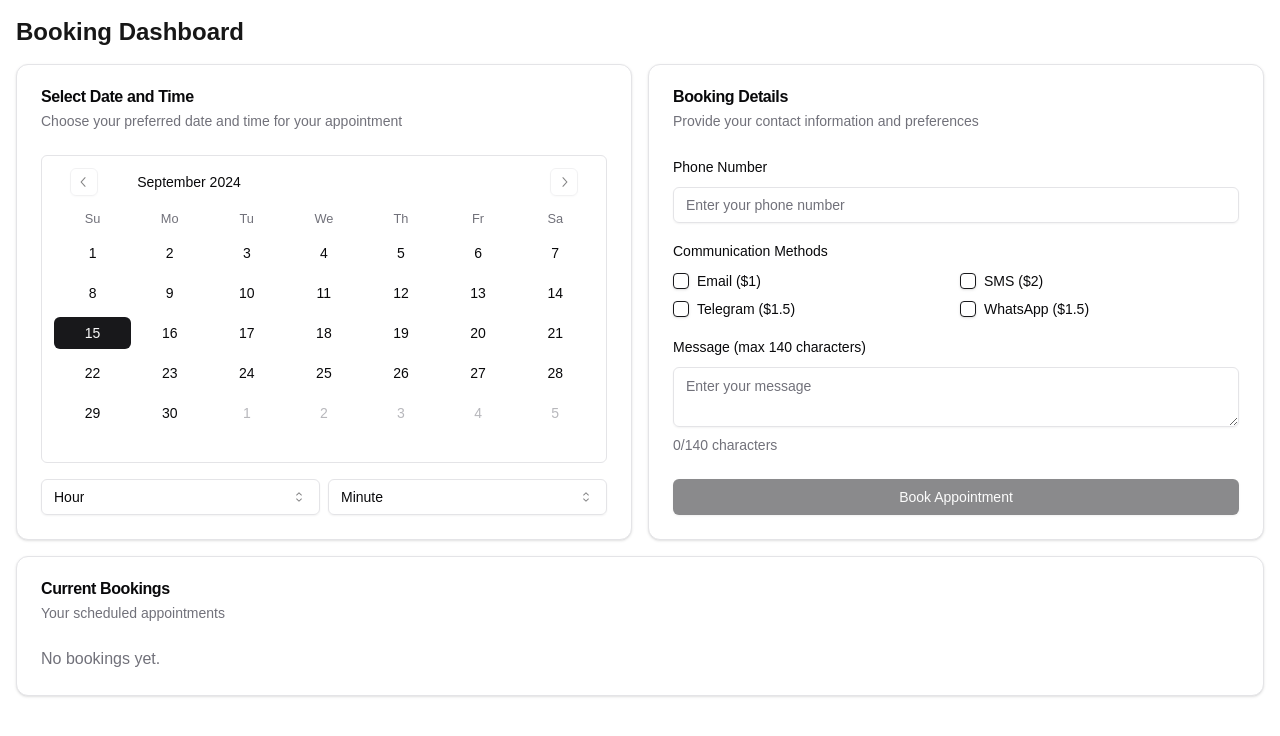
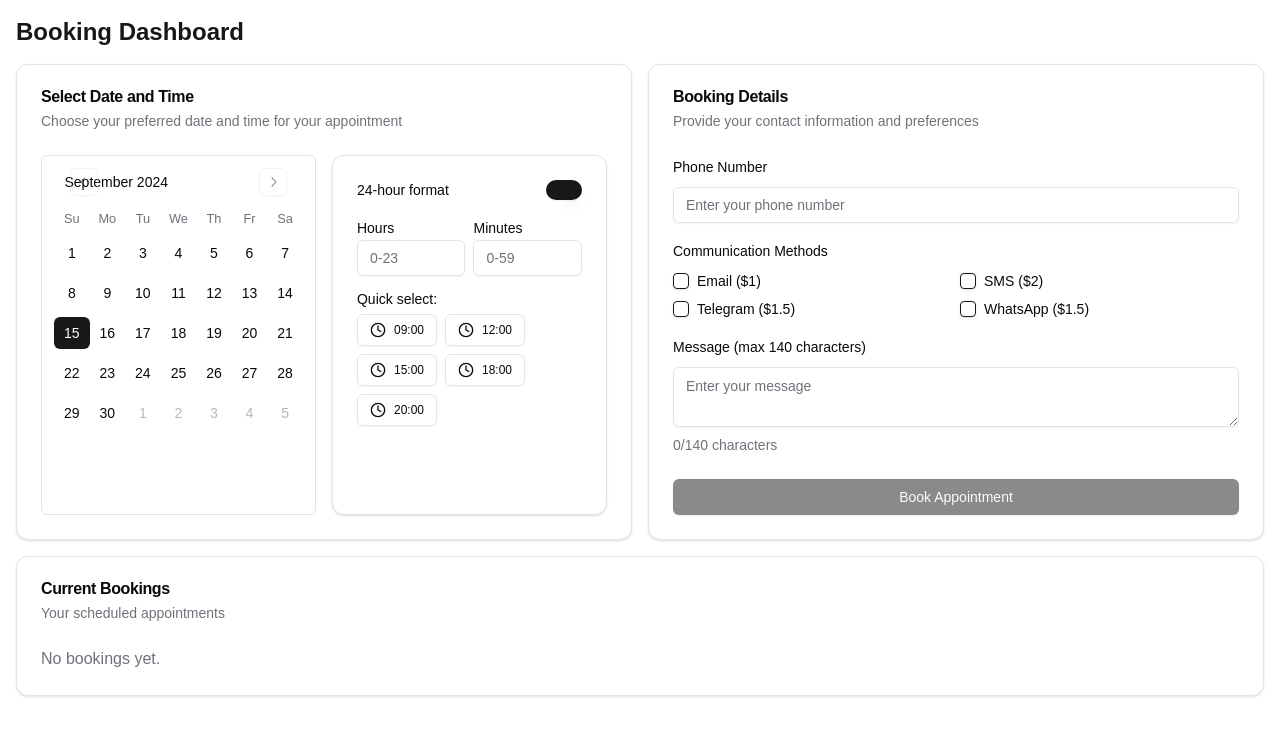
Before and after one commit to sadraliev/boogoofy, a Next.js app: page / in a window 1280 px wide. Shown: the top 736 px of the page. Built offline with nearby package versions, Linux system fonts and the light colour scheme.

Commit message:
feat: Add Time picker slots

```diff
--- a/app/page.tsx
+++ b/app/page.tsx
@@ -1,5 +1,4 @@
 import { BookingDashboard } from "@/components/booking-dashboard";
-import Image from "next/image";
 
 export default function Home() {
   return <BookingDashboard />;
--- a/components/booking-dashboard.tsx
+++ b/components/booking-dashboard.tsx
@@ -1,70 +1,101 @@
-"use client"
+"use client";
 
-import { useState } from "react"
-import { Calendar } from "@/components/ui/calendar"
-import { Card, CardContent, CardDescription, CardFooter, CardHeader, CardTitle } from "@/components/ui/card"
-import { Select, SelectContent, SelectItem, SelectTrigger, SelectValue } from "@/components/ui/select"
-import { Button } from "@/components/ui/button"
-import { Input } from "@/components/ui/input"
-import { Checkbox } from "@/components/ui/checkbox"
-import { Label } from "@/components/ui/label"
-import { Textarea } from "@/components/ui/textarea"
+import { useState } from "react";
+import { Calendar } from "@/components/ui/calendar";
+import {
+  Card,
+  CardContent,
+  CardDescription,
+  CardFooter,
+  CardHeader,
+  CardTitle,
+} from "@/components/ui/card";
 
-type CommunicationMethod = "email" | "sms" | "telegram" | "whatsapp"
+import { Button } from "@/components/ui/button";
+import { Input } from "@/components/ui/input";
+import { Checkbox } from "@/components/ui/checkbox";
+import { Label } from "@/components/ui/label";
+import { Textarea } from "@/components/ui/textarea";
+import { Switch } from "@/components/ui/switch";
+import { Clock } from "lucide-react";
+
+type CommunicationMethod = "email" | "sms" | "telegram" | "whatsapp";
 
 interface Booking {
-  date: Date
-  time: string
-  phoneNumber: string
-  communicationMethods: CommunicationMethod[]
-  message: string
+  date: Date;
+  time: string;
+  phoneNumber: string;
+  communicationMethods: CommunicationMethod[];
+  message: string;
 }
 
-const communicationOptions: { id: CommunicationMethod; label: string; price: number }[] = [
+const communicationOptions: {
+  id: CommunicationMethod;
+  label: string;
+  price: number;
+}[] = [
   { id: "email", label: "Email", price: 1 },
   { id: "sms", label: "SMS", price: 2 },
   { id: "telegram", label: "Telegram", price: 1.5 },
   { id: "whatsapp", label: "WhatsApp", price: 1.5 },
-]
+];
+
+const presetTimeSlots = ["09:00", "12:00", "15:00", "18:00", "20:00"];
 
 export function BookingDashboard() {
-  const [date, setDate] = useState<Date | undefined>(new Date())
-  const [hour, setHour] = useState<string | undefined>()
-  const [minute, setMinute] = useState<string | undefined>()
-  const [phoneNumber, setPhoneNumber] = useState("")
-  const [communicationMethods, setCommunicationMethods] = useState<CommunicationMethod[]>([])
-  const [message, setMessage] = useState("")
-  const [bookings, setBookings] = useState<Booking[]>([])
+  const [date, setDate] = useState<Date | undefined>(new Date());
+  const [hours, setHours] = useState<string>("");
+  const [minutes, setMinutes] = useState<string>("");
+  const [is24HourFormat, setIs24HourFormat] = useState(true);
+  const [phoneNumber, setPhoneNumber] = useState("");
+  const [communicationMethods, setCommunicationMethods] = useState<
+    CommunicationMethod[]
+  >([]);
+  const [message, setMessage] = useState("");
+  const [bookings, setBookings] = useState<Booking[]>([]);
 
   const handleCommunicationMethodChange = (method: CommunicationMethod) => {
-    setCommunicationMethods(prev =>
+    setCommunicationMethods((prev) =>
       prev.includes(method)
-        ? prev.filter(m => m !== method)
+        ? prev.filter((m) => m !== method)
         : [...prev, method]
-    )
-  }
+    );
+  };
 
   const handleBooking = () => {
-    if (date && hour && minute && phoneNumber) {
-      const time = `${hour}:${minute}`
+    if (date && hours && minutes && phoneNumber) {
+      const time = `${hours.padStart(2, "0")}:${minutes.padStart(2, "0")}`;
       const newBooking: Booking = {
         date,
         time,
         phoneNumber,
         communicationMethods,
-        message
-      }
-      setBookings([...bookings, newBooking])
-      setHour(undefined)
-      setMinute(undefined)
-      setPhoneNumber("")
-      setCommunicationMethods([])
-      setMessage("")
+        message,
+      };
+      setBookings([...bookings, newBooking]);
+      setHours("");
+      setMinutes("");
+      setPhoneNumber("");
+      setCommunicationMethods([]);
+      setMessage("");
     }
-  }
+  };
 
-  const hours = Array.from({ length: 24 }, (_, i) => i.toString().padStart(2, '0'))
-  const minutes = ['00', '15', '30', '45']
+  const setTime = (time: string) => {
+    const [h, m] = time.split(":");
+    setHours(h);
+    setMinutes(m);
+  };
+
+  const formatTime = (h: string, m: string) => {
+    if (!h || !m) return "";
+    const date = new Date(2000, 0, 1, parseInt(h), parseInt(m));
+    return date.toLocaleTimeString("en-US", {
+      hour: "numeric",
+      minute: "2-digit",
+      hour12: !is24HourFormat,
+    });
+  };
 
   return (
     <div className="container mx-auto p-4">
@@ -73,65 +104,110 @@ export function BookingDashboard() {
         <Card className="flex flex-col">
           <CardHeader>
             <CardTitle>Select Date and Time</CardTitle>
-            <CardDescription>Choose your preferred date and time for your appointment</CardDescription>
+            <CardDescription>
+              Choose your preferred date and time for your appointment
+            </CardDescription>
           </CardHeader>
-          <CardContent className="flex-grow flex flex-col">
-            <div className="flex-grow w-full">
+          <CardContent className="flex-grow flex flex-col lg:flex-row gap-4">
+            <div className="flex-grow w-full lg:w-1/2">
               <Calendar
                 mode="single"
                 selected={date}
                 onSelect={setDate}
                 className="rounded-md border w-full h-full"
                 styles={{
-                  months: { width: '100%' },
-                  month: { width: '100%' },
-                  caption: { width: '100%' },
-                  caption_label: { width: '100%', textAlign: 'center' },
-                  nav: { width: '100%' },
-                  table: { width: '100%' },
-                  head_row: { width: '100%' },
-                  head_cell: { width: '14.28%', textAlign: 'center' },
-                  row: { width: '100%' },
-                  cell: { width: '14.28%', textAlign: 'center' },
-                  day: { width: '100%' },
-                  nav_button_previous: { position: 'absolute', left: '1rem' },
-                  nav_button_next: { position: 'absolute', right: '1rem' },
-                  caption_dropdowns: { display: 'flex', justifyContent: 'center' },
+                  months: { width: "100%" },
+                  month: { width: "100%" },
+                  caption: { width: "100%" },
+                  caption_label: { width: "100%", textAlign: "center" },
+                  nav: { width: "100%" },
+                  table: { width: "100%" },
+                  head_row: { width: "100%" },
+                  head_cell: { width: "14.28%", textAlign: "center" },
+                  row: { width: "100%" },
+                  cell: { width: "14.28%", textAlign: "center" },
+                  day: { width: "100%" },
+                  nav_button_previous: { position: "absolute", left: "1rem" },
+                  nav_button_next: { position: "absolute", right: "1rem" },
+                  caption_dropdowns: {
+                    display: "flex",
+                    justifyContent: "center",
+                  },
                 }}
               />
             </div>
-            <div className="flex space-x-2 mt-4">
-              <Select onValueChange={setHour} value={hour}>
-                <SelectTrigger className="w-full">
-                  <SelectValue placeholder="Hour" />
-                </SelectTrigger>
-                <SelectContent>
-                  {hours.map((h) => (
-                    <SelectItem key={h} value={h}>
-                      {h}
-                    </SelectItem>
-                  ))}
-                </SelectContent>
-              </Select>
-              <Select onValueChange={setMinute} value={minute}>
-                <SelectTrigger className="w-full">
-                  <SelectValue placeholder="Minute" />
-                </SelectTrigger>
-                <SelectContent>
-                  {minutes.map((m) => (
-                    <SelectItem key={m} value={m}>
-                      {m}
-                    </SelectItem>
-                  ))}
-                </SelectContent>
-              </Select>
-            </div>
+            <Card className="w-full lg:w-1/2">
+              <CardContent className="space-y-4 p-6">
+                <div className="flex items-center justify-between">
+                  <Label htmlFor="time-format">24-hour format</Label>
+                  <Switch
+                    id="time-format"
+                    checked={is24HourFormat}
+                    onCheckedChange={setIs24HourFormat}
+                  />
+                </div>
+                <div className="flex space-x-2">
+                  <div className="w-1/2">
+                    <Label htmlFor="hours">Hours</Label>
+                    <Input
+                      id="hours"
+                      type="number"
+                      min={0}
+                      max={is24HourFormat ? 23 : 12}
+                      value={hours}
+                      onChange={(e) => setHours(e.target.value)}
+                      placeholder={is24HourFormat ? "0-23" : "1-12"}
+                    />
+                  </div>
+                  <div className="w-1/2">
+                    <Label htmlFor="minutes">Minutes</Label>
+                    <Input
+                      id="minutes"
+                      type="number"
+                      min={0}
+                      max={59}
+                      value={minutes}
+                      onChange={(e) => setMinutes(e.target.value)}
+                      placeholder="0-59"
+                    />
+                  </div>
+                </div>
+                {hours && minutes && (
+                  <p className="text-sm text-muted-foreground">
+                    Selected time: {formatTime(hours, minutes)}
+                  </p>
+                )}
+                <div>
+                  <Label className="mb-2 block">Quick select:</Label>
+                  <div className="flex flex-wrap gap-2">
+                    {presetTimeSlots.map((slot) => (
+                      <Button
+                        key={slot}
+                        variant="outline"
+                        size="sm"
+                        onClick={() => setTime(slot)}
+                        className={
+                          `${hours}:${minutes}` === slot
+                            ? "bg-primary text-primary-foreground"
+                            : ""
+                        }
+                      >
+                        <Clock className="mr-2 h-4 w-4" />
+                        {is24HourFormat ? slot : formatTime(...slot.split(":"))}
+                      </Button>
+                    ))}
+                  </div>
+                </div>
+              </CardContent>
+            </Card>
           </CardContent>
         </Card>
         <Card>
           <CardHeader>
             <CardTitle>Booking Details</CardTitle>
-            <CardDescription>Provide your contact information and preferences</CardDescription>
+            <CardDescription>
+              Provide your contact information and preferences
+            </CardDescription>
           </CardHeader>
           <CardContent className="space-y-4">
             <div className="space-y-2">
@@ -152,7 +228,9 @@ export function BookingDashboard() {
                     <Checkbox
                       id={option.id}
                       checked={communicationMethods.includes(option.id)}
-                      onCheckedChange={() => handleCommunicationMethodChange(option.id)}
+                      onCheckedChange={() =>
+                        handleCommunicationMethodChange(option.id)
+                      }
                     />
                     <Label htmlFor={option.id} className="text-sm">
                       {option.label} (${option.price})
@@ -170,11 +248,17 @@ export function BookingDashboard() {
                 onChange={(e) => setMessage(e.target.value.slice(0, 140))}
                 maxLength={140}
               />
-              <p className="text-sm text-muted-foreground">{message.length}/140 characters</p>
+              <p className="text-sm text-muted-foreground">
+                {message.length}/140 characters
+              </p>
             </div>
           </CardContent>
           <CardFooter>
-            <Button onClick={handleBooking} disabled={!date || !hour || !minute || !phoneNumber} className="w-full">
+            <Button
+              onClick={handleBooking}
+              disabled={!date || !hours || !minutes || !phoneNumber}
+              className="w-full"
+            >
               Book Appointment
             </Button>
           </CardFooter>
@@ -193,12 +277,22 @@ export function BookingDashboard() {
               {bookings.map((booking, index) => (
                 <li key={index} className="bg-secondary p-4 rounded-md">
                   <div className="flex justify-between items-center mb-2">
-                    <span className="font-semibold">{booking.date.toDateString()} at {booking.time}</span>
-                    <span className="text-sm text-muted-foreground">Phone: {booking.phoneNumber}</span>
+                    <span className="font-semibold">
+                      {booking.date.toDateString()} at {booking.time}
+                    </span>
+                    <span className="text-sm text-muted-foreground">
+                      Phone: {booking.phoneNumber}
+                    </span>
                   </div>
                   <div className="text-sm">
-                    <p>Communication: {booking.communicationMethods.join(", ") || "None selected"}</p>
-                    <p className="mt-1">Message: {booking.message || "No message"}</p>
+                    <p>
+                      Communication:{" "}
+                      {booking.communicationMethods.join(", ") ||
+                        "None selected"}
+                    </p>
+                    <p className="mt-1">
+                      Message: {booking.message || "No message"}
+                    </p>
                   </div>
                 </li>
               ))}
@@ -207,5 +301,5 @@ export function BookingDashboard() {
         </CardContent>
       </Card>
     </div>
-  )
+  );
 }
--- /dev/null
+++ b/components/ui/switch.tsx
@@ -0,0 +1,29 @@
+"use client";
+
+import * as React from "react";
+import * as SwitchPrimitives from "@radix-ui/react-switch";
+
+import { cn } from "@/lib/utils";
+
+const Switch = React.forwardRef<
+  React.ElementRef<typeof SwitchPrimitives.Root>,
+  React.ComponentPropsWithoutRef<typeof SwitchPrimitives.Root>
+>(({ className, ...props }, ref) => (
+  <SwitchPrimitives.Root
+    className={cn(
+      "peer inline-flex h-5 w-9 shrink-0 cursor-pointer items-center rounded-full border-2 border-transparent shadow-sm transition-colors focus-visible:outline-none focus-visible:ring-2 focus-visible:ring-ring focus-visible:ring-offset-2 focus-visible:ring-offset-background disabled:cursor-not-allowed disabled:opacity-50 data-[state=checked]:bg-primary data-[state=unchecked]:bg-input",
+      className
+    )}
+    {...props}
+    ref={ref}
+  >
+    <SwitchPrimitives.Thumb
+      className={cn(
+        "pointer-events-none block h-4 w-4 rounded-full bg-background shadow-lg ring-0 transition-transform data-[state=checked]:translate-x-4 data-[state=unchecked]:translate-x-0"
+      )}
+    />
+  </SwitchPrimitives.Root>
+));
+Switch.displayName = SwitchPrimitives.Root.displayName;
+
+export { Switch };
--- a/package.json
+++ b/package.json
@@ -14,6 +14,7 @@
     "@radix-ui/react-label": "^2.1.0",
     "@radix-ui/react-select": "^2.1.1",
     "@radix-ui/react-slot": "^1.1.0",
+    "@radix-ui/react-switch": "^1.1.0",
     "class-variance-authority": "^0.7.0",
     "clsx": "^2.1.1",
     "date-fns": "^3.6.0",
```
Also changed, not shown: components/ui/calendar.tsx (+12 -12 lines), 1 other file (tests, documents, lock files or other folders).
